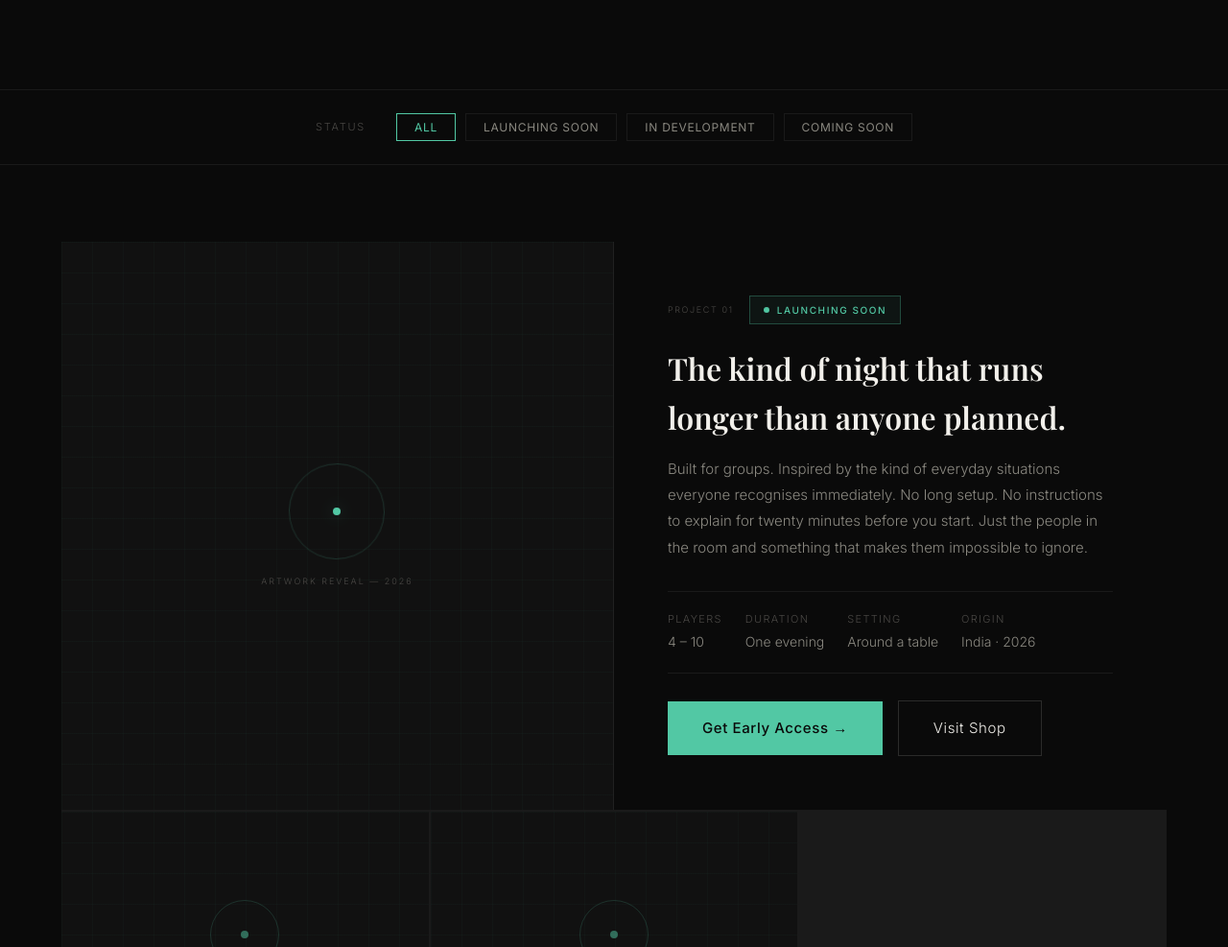
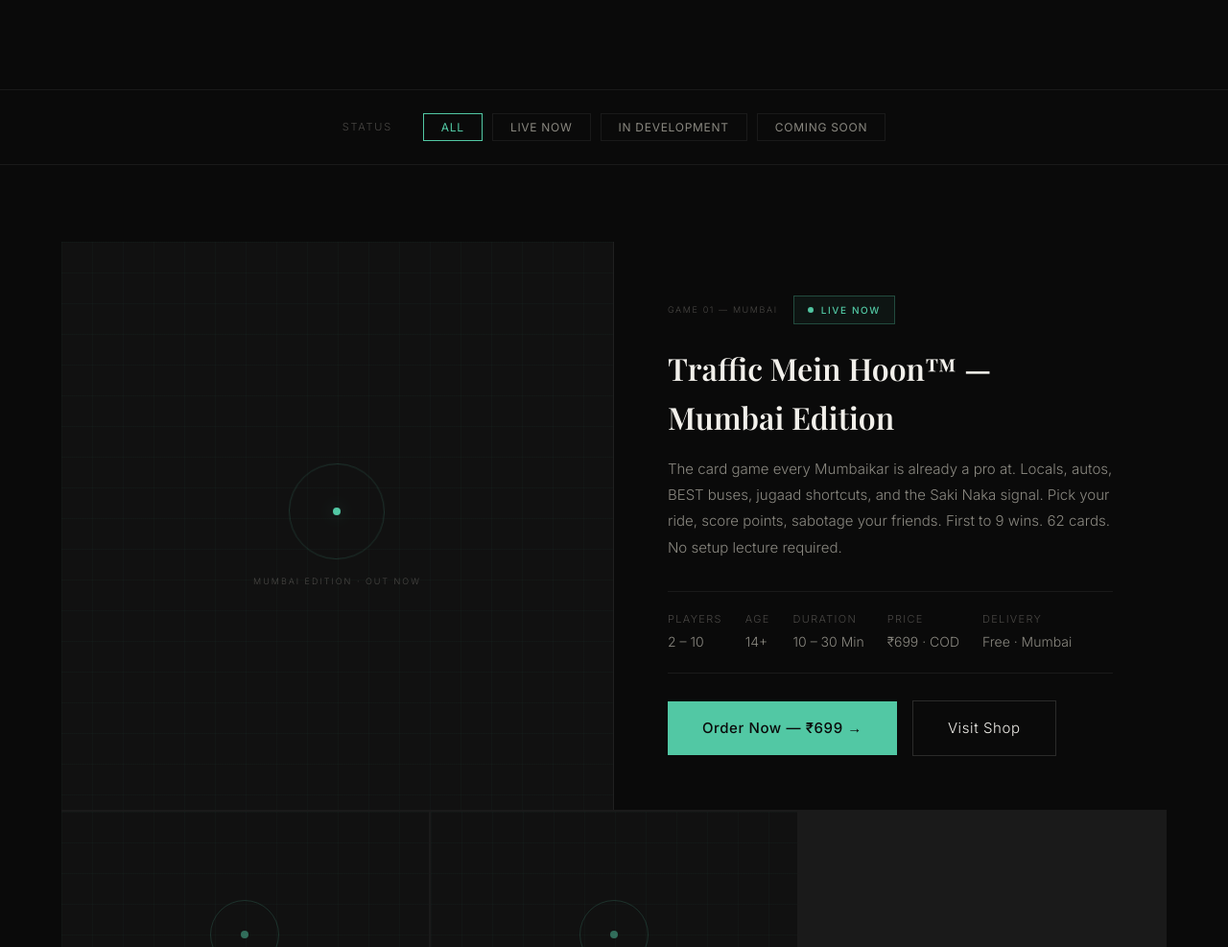
Before and after one commit to sahilaharia-design/jugaadors, a plain HTML site: page games.html in a window 1280 px wide. Shown: the part 489-1476 px from the top of the page at 96% size. Drawn offline with nearby package versions, Linux system fonts and the light colour scheme; a web font is replaced by a local one.

Commit message:
Launch Traffic Mein Hoon™ on company site
Reveal first game across homepage, games, and shop pages:
- Featured drop: "Traffic Mein Hoon™ — Mumbai Edition", Live Now badge
- Games page: full reveal with specs (2-10p, 14+, 10-30min, ₹699, COD)
- Shop page: live product card with order CTA → trafficmeinhoon.com
- Sticky strip updated to announce launch with direct order link
- SEO/OG meta updated across all three pages

Co-Authored-By: Claude Sonnet 4.6 <noreply@anthropic.com>

```diff
--- a/games.html
+++ b/games.html
@@ -14,8 +14,8 @@
   </script>
 
   <!-- Primary SEO -->
-  <title>Games — Jugaadors | Board Games That Bring People Together</title>
-  <meta name="description" content="Every game Jugaadors makes is designed to become the night your group still references a year later. Three projects. One mission. India First. Launching 2026."/>
+  <title>Games — Jugaadors | Traffic Mein Hoon™ Available Now</title>
+  <meta name="description" content="Traffic Mein Hoon™ — Mumbai Edition is live. ₹699, COD, free Mumbai delivery. 2–10 players, 10–30 mins. The card game every Mumbaikar is already a pro at."/>
   <meta name="keywords" content="Jugaadors games, tabletop games India, board games India 2026, social games India, group party games, original board games, games that bring people together, India board game studio"/>
   <meta name="author" content="Jugaadors"/>
   <meta name="robots" content="index, follow, max-image-preview:large, max-snippet:-1, max-video-preview:-1"/>
@@ -28,8 +28,8 @@
   <meta property="og:type" content="website"/>
   <meta property="og:site_name" content="Jugaadors"/>
   <meta property="og:url" content="https://jugaadors.com/games"/>
-  <meta property="og:title" content="Games — Jugaadors | Board Games That Bring People Together"/>
-  <meta property="og:description" content="Three projects. One mission: the game your group won't stop talking about. Original tabletop experiences. India First. Launching 2026."/>
+  <meta property="og:title" content="Games — Jugaadors | Traffic Mein Hoon™ Available Now"/>
+  <meta property="og:description" content="Traffic Mein Hoon™ — Mumbai Edition is live. ₹699, COD, free Mumbai delivery. The card game every Mumbaikar is already a pro at."/>
   <meta property="og:image" content="https://jugaadors.com/assets/og-image.jpg"/>
   <meta property="og:image:alt" content="Jugaadors — A Studio That Creates Reasons To Gather"/>
   <meta property="og:image:type" content="image/jpeg"/>
@@ -304,7 +304,7 @@
       <span class="status-filter-label">Status</span>
       <div class="status-filters">
         <button class="sf active">All</button>
-        <button class="sf">Launching Soon</button>
+        <button class="sf">Live Now</button>
         <button class="sf">In Development</button>
         <button class="sf">Coming Soon</button>
       </div>
@@ -318,48 +318,51 @@
     <div class="container">
       <div class="games-g">
 
-        <!-- Project 01 — Featured, full width -->
+        <!-- Traffic Mein Hoon™ — Featured, full width -->
         <div class="game-card featured rv">
           <div class="game-card-art">
             <div class="game-card-art-inner">
               <div class="game-art-ring">
                 <div class="game-art-dot"></div>
               </div>
-              <span class="game-art-label">Artwork Reveal — 2026</span>
+              <span class="game-art-label">Mumbai Edition · Out Now</span>
             </div>
           </div>
           <div class="game-card-body">
             <div class="game-card-meta">
-              <span class="game-n">Project 01</span>
-              <span class="status-badge launching"><span class="status-launch-dot"></span>Launching Soon</span>
+              <span class="game-n">Game 01 — Mumbai</span>
+              <span class="status-badge launching"><span class="status-launch-dot"></span>Live Now</span>
             </div>
-            <h2 class="game-card-title">The kind of night that runs longer than anyone planned.</h2>
+            <h2 class="game-card-title">Traffic Mein Hoon™ — Mumbai Edition</h2>
             <p class="game-card-desc">
-              Built for groups. Inspired by the kind of everyday situations everyone
-              recognises immediately. No long setup. No instructions to explain for
-              twenty minutes before you start. Just the people in the room and
-              something that makes them impossible to ignore.
+              The card game every Mumbaikar is already a pro at. Locals, autos, BEST buses, jugaad
+              shortcuts, and the Saki Naka signal. Pick your ride, score points, sabotage your friends.
+              First to 9 wins. 62 cards. No setup lecture required.
             </p>
             <div class="game-card-specs">
               <div class="game-spec">
                 <span class="game-spec-n">Players</span>
-                <span class="game-spec-v">4 – 10</span>
+                <span class="game-spec-v">2 – 10</span>
+              </div>
+              <div class="game-spec">
+                <span class="game-spec-n">Age</span>
+                <span class="game-spec-v">14+</span>
               </div>
               <div class="game-spec">
                 <span class="game-spec-n">Duration</span>
-                <span class="game-spec-v">One evening</span>
+                <span class="game-spec-v">10 – 30 Min</span>
               </div>
               <div class="game-spec">
-                <span class="game-spec-n">Setting</span>
-                <span class="game-spec-v">Around a table</span>
+                <span class="game-spec-n">Price</span>
+                <span class="game-spec-v">₹699 · COD</span>
               </div>
               <div class="game-spec">
-                <span class="game-spec-n">Origin</span>
-                <span class="game-spec-v">India · 2026</span>
+                <span class="game-spec-n">Delivery</span>
+                <span class="game-spec-v">Free · Mumbai</span>
               </div>
             </div>
             <div class="game-card-ft">
-              <a href="/#wl" class="btn-p">Get Early Access →</a>
+              <a href="https://www.trafficmeinhoon.com" target="_blank" rel="noopener" class="btn-p">Order Now — ₹699 →</a>
               <a href="shop.html" class="btn-g">Visit Shop</a>
             </div>
           </div>
```
Also changed, not shown: index.html (+17 -18 lines), shop.html (+17 -17 lines).
